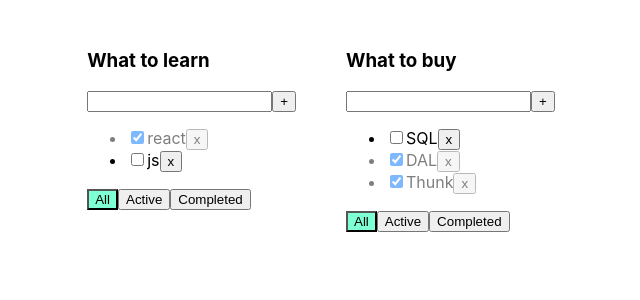
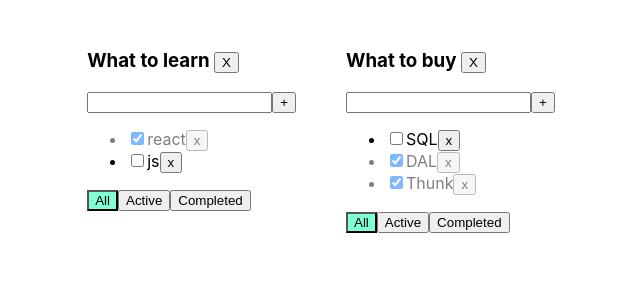
Before and after one commit to VadzimKrasouski/todolist-ts, a React (Create React App) app: page / in a window 1280 px wide. Shown: the top 300 px of the page, without its empty margins (294-934 px from the left). Built offline with nearby package versions, Linux system fonts and the light colour scheme.

Commit message:
-added removeTodolist button

```diff
--- a/src/App.tsx
+++ b/src/App.tsx
@@ -1,6 +1,6 @@
 import React, {useState} from 'react';
 import './App.css';
-import {Todolist} from './Todolist';
+import {TaskType, Todolist} from './Todolist';
 import {v1} from 'uuid';
 
 export type FilterValuesType = 'all' | 'active' | 'completed'
@@ -8,7 +8,10 @@
     id: string
     title: string
     filter: FilterValuesType
+}
 
+type TaskStateType = {
+    [key: string]: Array<TaskType>
 }
 
 function App() {
@@ -20,7 +23,7 @@
         {id: todolistId2, title: 'What to buy', filter: 'all'},
     ]);
 
-    let [tasks, setTasks] = useState({
+    let [tasks, setTasks] = useState<TaskStateType>({
         [todolistId1]: [
             {id: v1(), title: 'react', isDone: true},
             {id: v1(), title: 'js', isDone: false},
@@ -50,13 +53,15 @@
 
     function removeTask(id: string, todolistId: string) {
         let todolistTasks = tasks[todolistId];
-        tasks[todolistId] = todolistTasks.filter(t => t.id != id)
+        tasks[todolistId] = todolistTasks.filter(t => t.id !== id)
         setTasks({...tasks});
     }
 
-    /*function changeFilter(value: FilterValuesType) {
-        setFilter(value);
-    }*/
+    function removeTodolist(todolistId: string) {
+        setTodolists(todolists.filter(tl => tl.id !== todolistId));
+        delete tasks[todolistId];
+        setTasks({...tasks});
+    }
 
     function changeFilter(value: FilterValuesType, todolistId: string) {
         let todolist = todolists.find(tl => tl.id === todolistId);
@@ -65,7 +70,6 @@
             setTodolists([...todolists]);
         }
     }
-
 
     return (
         <div className="App">
@@ -87,7 +91,7 @@
                         tasks={tasksForTodolist}
                         filter={tl.filter}
                         changeFilter={changeFilter}
-
+                        removeTodolist={removeTodolist}
                         addTask={addTask}
                         removeTask={removeTask}
                         changeStatus={changeStatus}
--- a/src/Todolist.tsx
+++ b/src/Todolist.tsx
@@ -15,6 +15,7 @@
     removeTask: (taskId: string, todolistId: string) => void
     changeFilter: (value: FilterValuesType, todolistId: string) => void
     changeStatus: (taskId: string, isDone: boolean, todolistId: string) => void
+    removeTodolist: (todolistId: string) => void
 }
 
 
@@ -31,6 +32,10 @@
             setError('Title is required');
         }
 
+    }
+
+    const onRemoveTodolistHandler = () => {
+        props.removeTodolist(props.id)
     }
 
     const onChangeHandler = (e: ChangeEvent<HTMLInputElement>) => {
@@ -51,7 +56,7 @@
 
     return (
         <div>
-            <h3>{props.title}</h3>
+            <h3>{props.title} <button onClick={onRemoveTodolistHandler}>X</button></h3>
             <div>
                 <input value={newTaskTitle}
                        onChange={onChangeHandler}
```
